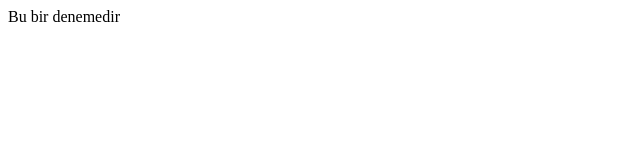
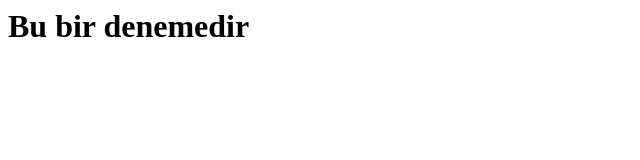
Before and after one commit to aspasia9896/aspasia.github.io, a plain HTML site: page index.html in a window 1280 px wide. Shown: the whole page, without its empty margins (0-640 px from the left). Drawn offline with Linux system fonts and the light colour scheme.

Commit message:
Update index.html

```diff
--- a/index.html
+++ b/index.html
@@ -4,7 +4,7 @@
 </head>
 <body>
 
-<hl>Bu bir denemedir</hl>
+<h1>Bu bir denemedir</h1>
 
 </body>
 </html>
```
